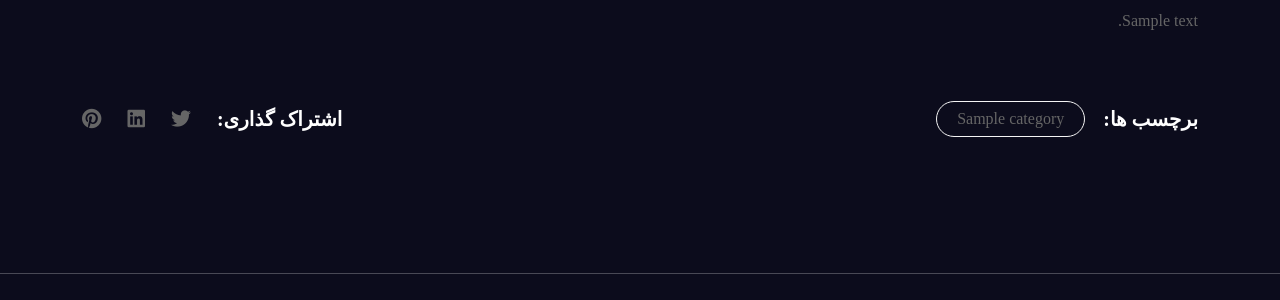
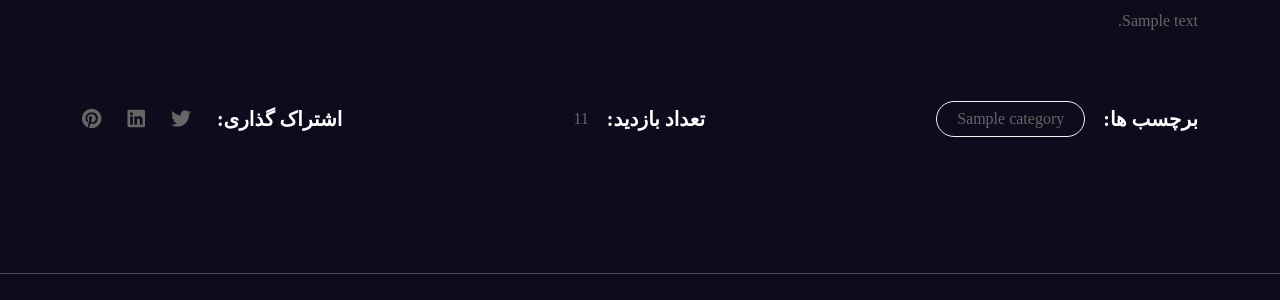
Before and after one commit to alinasiricom/hello-django-FP, a Django app: page /blog/1 in a window 1280 px wide. Shown: the part 985-1285 px from the top of the page. Run offline with Django 4.2, Linux system fonts and the light colour scheme; tables that the repository leaves empty hold one stand-in row (values such as "Sample post"); grey boxes marked "Sample" are stand-in pictures; some libraries are stand-ins or nearby versions; some web fonts are replaced.

Commit message:
blog / counted_view

```diff
--- a/templates/blog/blog.html
+++ b/templates/blog/blog.html
@@ -25,6 +25,7 @@
                     <ul class="ps-0 list-unstyled date">
                         <li><span>{{post.published_date|date:'j/m/Y'}}</span></li>
                         <li>زمان مطالعه: {{post.reading_time}} دقیقه</li>
+                        <li>{{post.counted_views}} بازدید</li>
                     </ul>
                     <h3><a href="{% url 'blog:single' pid=post.id %}">{{post.title}}</a></h3>
                 </div>
--- a/templates/blog/single-blog.html
+++ b/templates/blog/single-blog.html
@@ -30,6 +30,10 @@
                     <li><a href="{% url 'blog:category' cat=cat.name %}">
                             {{cat.name}}</a></li>
                     {% endfor %}
+                </ul>
+                <ul class="ps-0 mb-0 list-unstyled d-flex flex-wrap gap-2 tags-list align-items-center">
+                    <li><span style="color: #fff;">تعداد بازدید:</span></li>
+                    <li>{{post.counted_views}}</li>
                 </ul>
                 <ul class="ps-0 mb-0 list-unstyled d-flex social-list align-items-center gap-3">
                     <li><span style="color: #fff;">اشتراک گذاری:</span></li>
```
